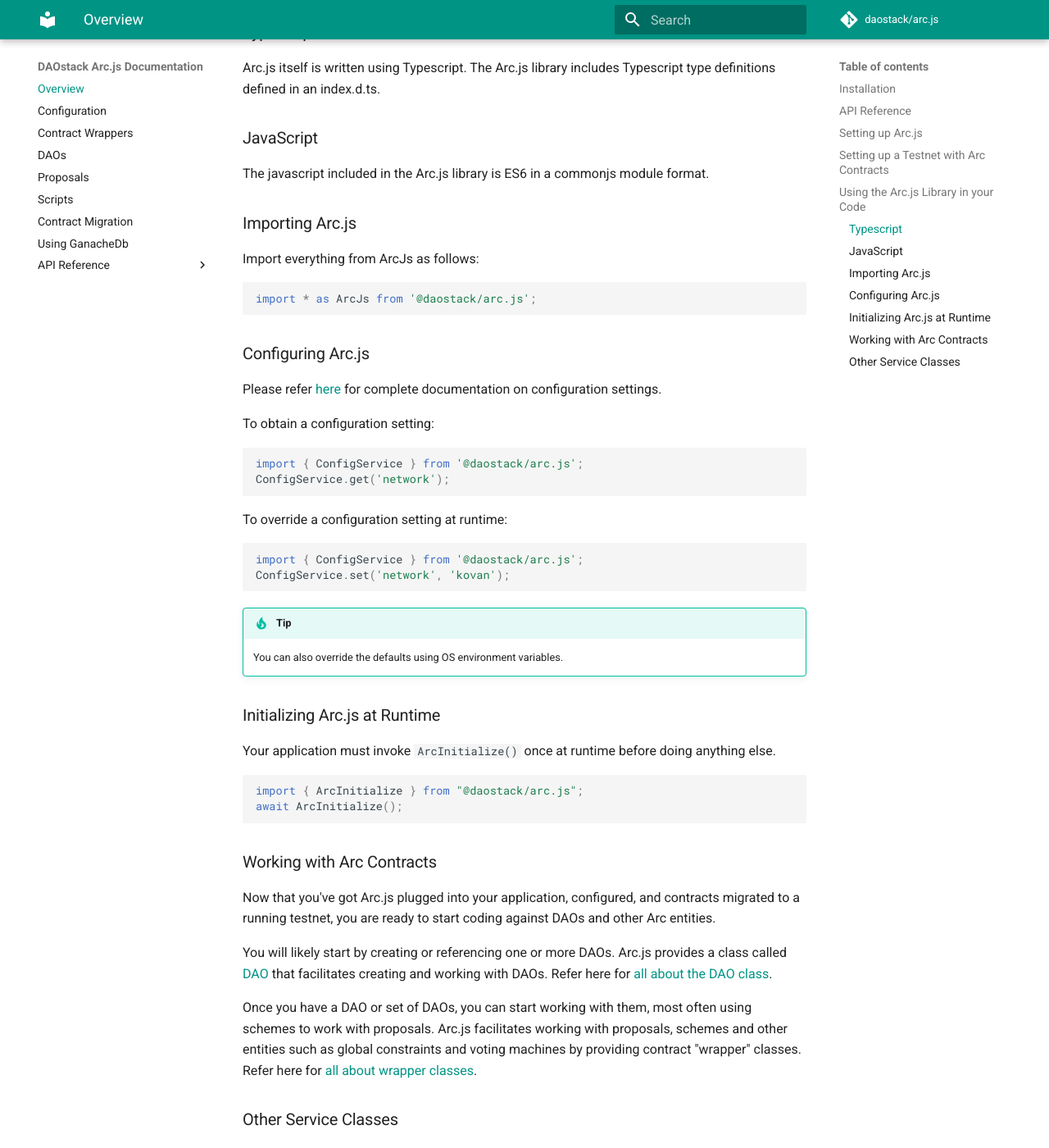
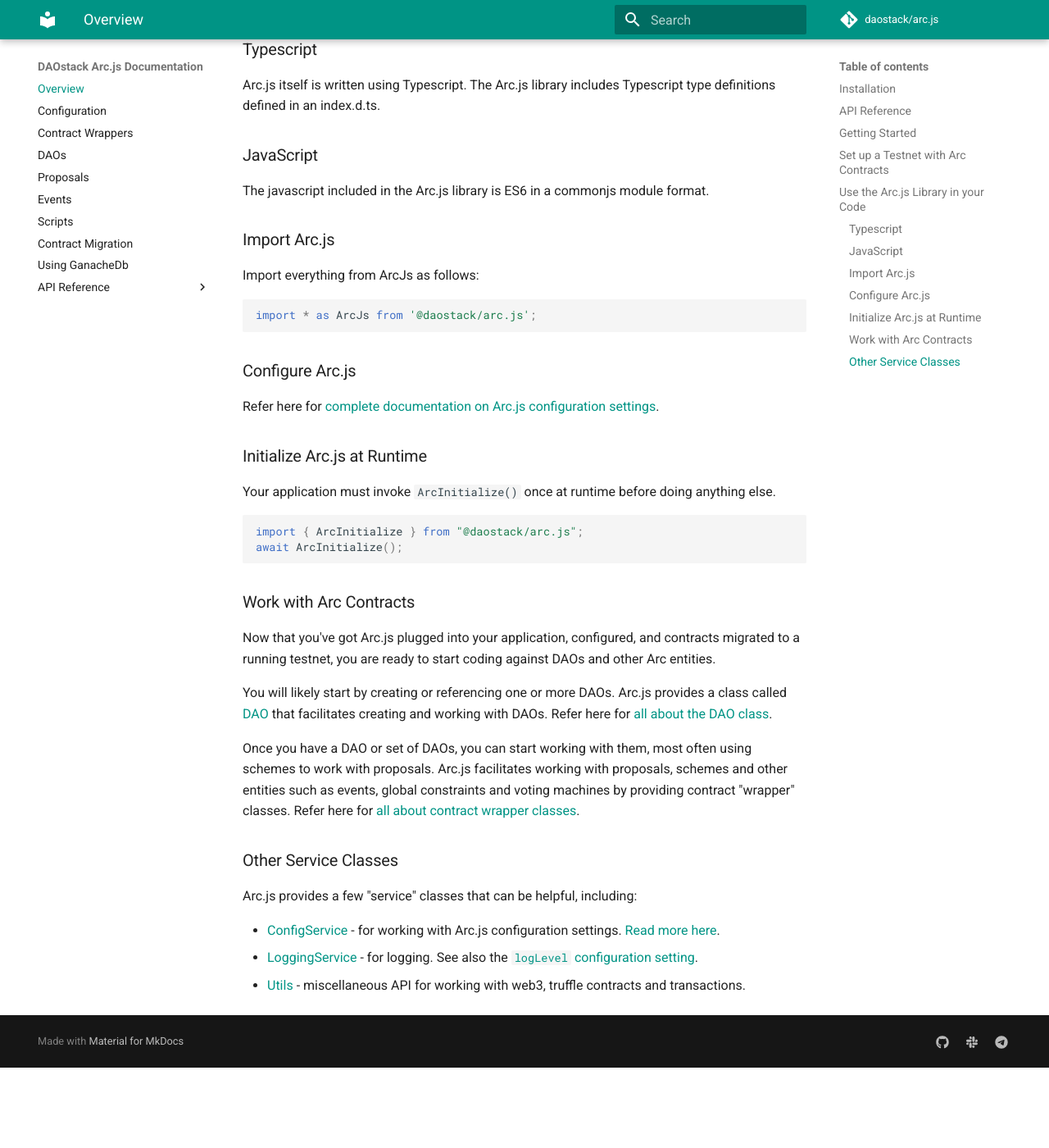
Before and after one commit to daostack/arc.js_legacy, an MkDocs documentation site: the page built from docs/Home.md, in a window 1280 px wide and 1400 px high, scrolled down 1922 px. Shown: the whole window at 82% size. Built offline with MkDocs 1.6.1 and Material for MkDocs 9.7.7, drawn with Linux system fonts in a browser that asks for light colours; comment, search, counter and statistics services are not loaded; old or Windows-style settings are respelled for this version of MkDocs; after the commit the page ends 3224 px from its top, so only the background shows below that; some of the changed text lies outside the part shown.

Commit message:
cleaned up Home page, added Events page

````diff
--- a/docs/Home.md
+++ b/docs/Home.md
@@ -22,7 +22,7 @@ Now you can proceed with migrating contracts to a running testnet and configurin
 ## API Reference
 You can find a [detailed reference for the entire Arc.js API here](/api/README.md).  Read on here for step-by-step examples on how to get started with Arc.js.
 
-## Setting up Arc.js
+## Getting Started
 
 The following sections describe the basic steps for setting up Arc.js in your application. These steps basically involve:
 
@@ -31,9 +31,9 @@ The following sections describe the basic steps for setting up Arc.js in your ap
 3. using the Arc.js code in your application
 
 !!! note
-    All of the script examples assume you are running the scripts in the root folder of your application.  If you happen to be running the scripts in the context of a cloned Arc.js repository, omit the prefix `npm explore @daostack/arc.js -- `. See [more about working with Arc.js Scripts](#working-with-arcjs-scripts).
+    All of the script examples assume you are running the scripts in the root folder of your application.  If you happen to be running the scripts in the context of a cloned Arc.js repository, omit the prefix `npm explore @daostack/arc.js -- `. See [Working with Arc Contracts](#work-with-arc-contracts).
 
-## Setting up a Testnet with Arc Contracts
+## Set up a Testnet with Arc Contracts
 
 Arc.js runs against an Ethereum network where it assumes that the Arc contracts have been migrated.  Out of the box, Arc.js can find contracts migrated to the mainnet. But for testing, you will need to tell it to migrate the Arc contracts to a testnet of your choice.  You can do this by running a few Arc.js scripts.
 
@@ -58,11 +58,10 @@ npm explore @daostack/arc.js -- npm start migrateContracts
 
 Now when your app uses Arc.js, it will be running against Ganache and the contracts you just migrated.
 
-For more on Arc.js scripts, see [Working with Arc.js Scripts](#working-with-arcjs-scripts).
+!!! note
+    See [Work with Arc Contracts](#work-with-arc-contracts) and [Deploy to Other Testnets](#deploy-to-other-testnets).
 
-See [Deploying to Other Testnets](#deploying-to-other-testnets) if you want to run against a testnet other-than Ganache.
-
-## Using the Arc.js Library in your Code
+## Use the Arc.js Library in your Code
 
 ### Typescript
 Arc.js itself is written using Typescript. The Arc.js library includes Typescript type definitions defined in an index.d.ts.
@@ -70,34 +69,18 @@ Arc.js itself is written using Typescript. The Arc.js library includes Typescrip
 ### JavaScript
 The javascript included in the Arc.js library is ES6 in a commonjs module format.
 
-### Importing Arc.js
+### Import Arc.js
 
 Import everything from ArcJs as follows:
 
 ```javascript
 import * as ArcJs from '@daostack/arc.js';
 ```
-### Configuring Arc.js
+### Configure Arc.js
 
-Please refer [here](./Configuration.md) for complete documentation on configuration settings.
+Refer here for [complete documentation on Arc.js configuration settings](./Configuration.md).
 
-To obtain a configuration setting:
-
-```javascript
-import { ConfigService } from '@daostack/arc.js';
-ConfigService.get('network');
-```
-
-To override a configuration setting at runtime:
-```javascript
-import { ConfigService } from '@daostack/arc.js';
-ConfigService.set('network', 'kovan');
-```
-
-!!! tip
-    You can also override the defaults using OS environment variables.
-
-### Initializing Arc.js at Runtime
+### Initialize Arc.js at Runtime
 
 Your application must invoke `ArcInitialize()` once at runtime before doing anything else.
 
@@ -106,12 +89,12 @@ import { ArcInitialize } from "@daostack/arc.js";
 await ArcInitialize();
 ```
 
-### Working with Arc Contracts
+### Work with Arc Contracts
 Now that you've got Arc.js plugged into your application, configured, and contracts migrated to a running testnet, you are ready to start coding against DAOs and other Arc entities.
 
 You will likely start by creating or referencing one or more DAOs.  Arc.js provides a class called [DAO](api/classes/DAO) that facilitates creating and working with DAOs.  Refer here for [all about the DAO class](DAOs).
 
-Once you have a DAO or set of DAOs, you can start working with them, most often using schemes to work with proposals. Arc.js facilitates working with proposals, schemes and other entities such as global constraints and voting machines by providing contract "wrapper" classes.  Refer here for [all about wrapper classes](Wrappers).
+Once you have a DAO or set of DAOs, you can start working with them, most often using schemes to work with proposals. Arc.js facilitates working with proposals, schemes and other entities such as events, global constraints and voting machines by providing contract "wrapper" classes.  Refer here for [all about contract wrapper classes](Wrappers).
 
 ### Other Service Classes
 
--- a/mkdocs.yml
+++ b/mkdocs.yml
@@ -33,6 +33,7 @@ pages:
 - 'Contract Wrappers': 'Wrappers.md'
 - 'DAOs': 'Daos.md'
 - 'Proposals': 'Proposals.md'
+- 'Events': 'Events.md'
 - 'Scripts': 'Scripts.md'
 - 'Contract Migration': 'Migration.md'
 - 'Using GanacheDb': 'GanacheDb.md'
````
Also changed, not shown: docs/Configuration.md (+1 -1 lines), docs/Events.md (added, +6 -0 lines), docs/Wrappers.md (+2 -0 lines).
